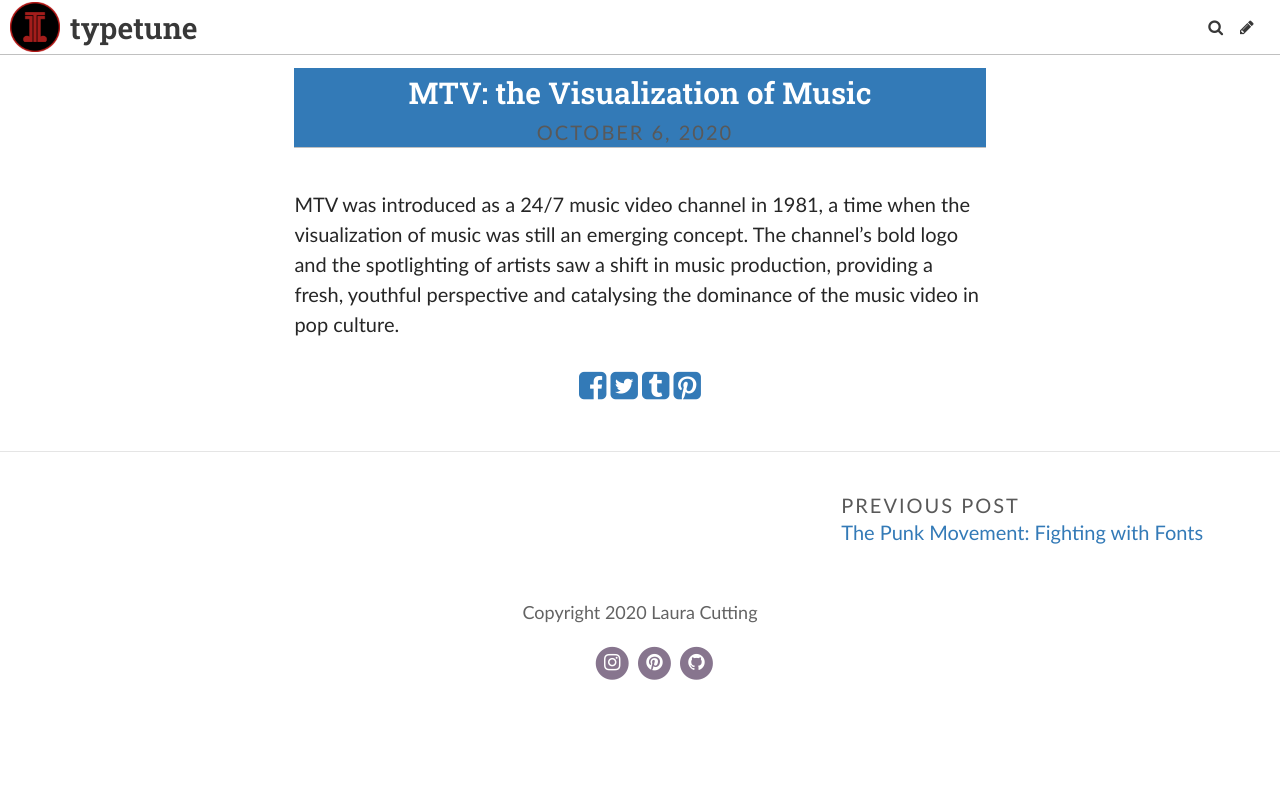
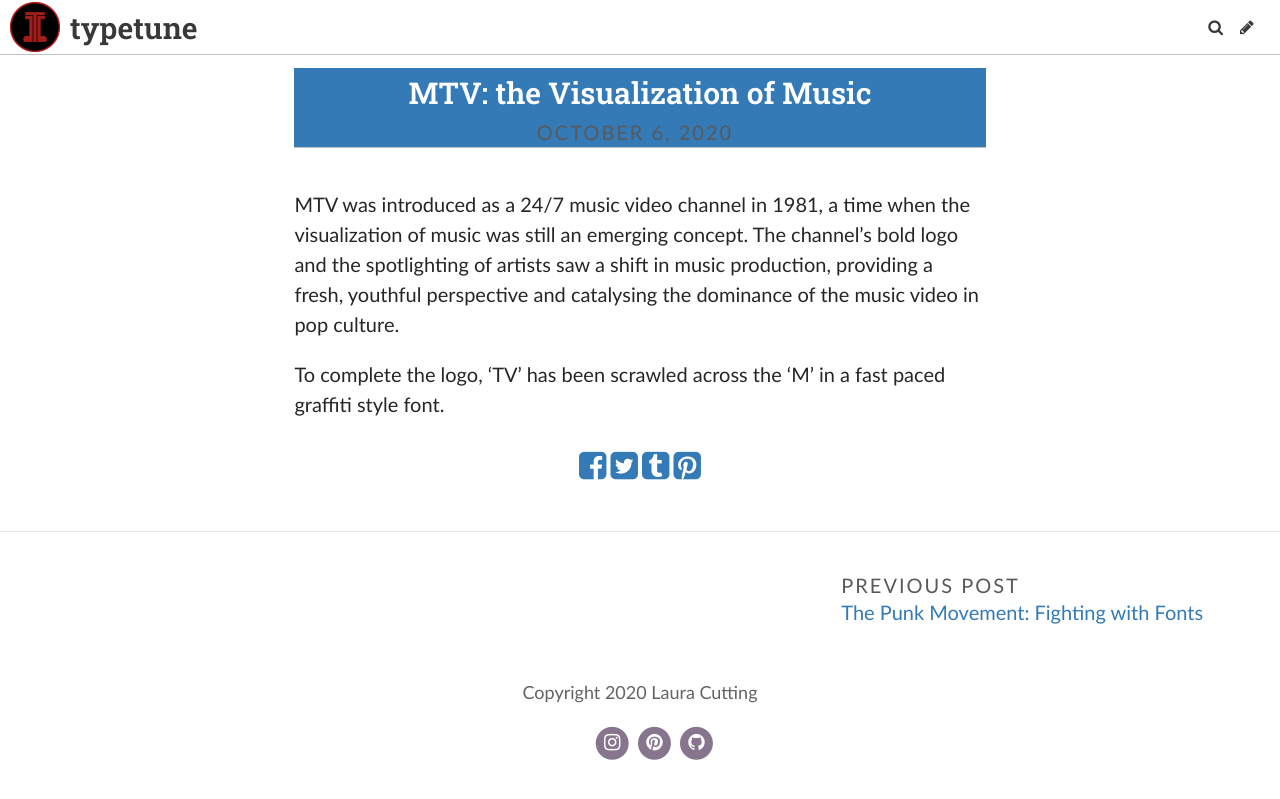
Before and after one commit to lauracutting/typetune, a Jekyll site: the page built from _posts/2020-10-06-mtv-the-visualization-of-music.md, in a window 1280 px wide. Shown: the top 799 px of the page. Built offline with Jekyll 4.4.1, drawn with Linux system fonts in a browser that asks for light colours; some web fonts are replaced.

Commit message:
Update Post “2020-10-06-mtv-the-visualization-of-music”

```diff
--- a/_posts/2020-10-06-mtv-the-visualization-of-music.md
+++ b/_posts/2020-10-06-mtv-the-visualization-of-music.md
@@ -5,3 +5,7 @@
 comments: true
 ---
 MTV was introduced as a 24/7 music video channel in 1981, a time when the visualization of music was still an emerging concept. The channel’s bold logo and the spotlighting of artists saw a shift in music production, providing a fresh, youthful perspective and catalysing the dominance of the music video in pop culture.
+
+
+
+To complete the logo, 'TV' has been scrawled across the 'M' in a fast paced graffiti style font.
```
